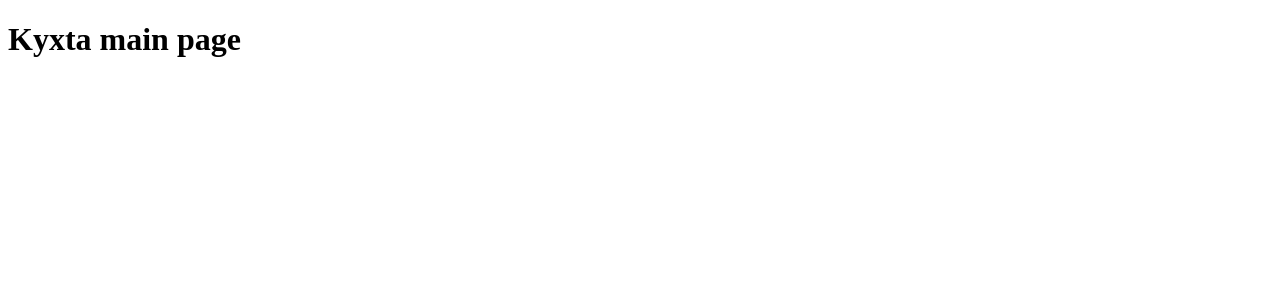
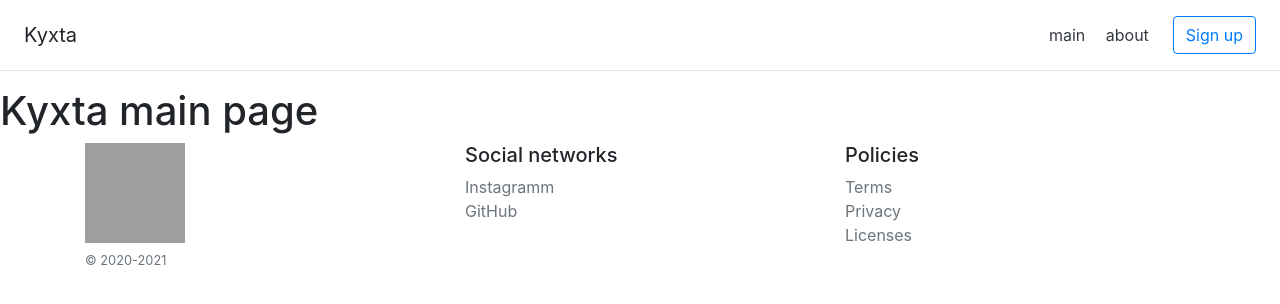
Before and after one commit to Revelzy/mysite, a Flask app: page / in a window 1280 px wide. Shown: the top 304 px of the page. Run offline with Flask 2, Linux system fonts and the light colour scheme; some libraries are stand-ins or nearby versions; grey boxes are pictures that could not be loaded.

Commit message:
Add footer and header

```diff
--- a/templates/base.html
+++ b/templates/base.html
@@ -4,10 +4,50 @@
 	<meta charset="utf-8">
 	<meta name="viewport">
 	<meta http-equiv="X-UA-Compatible" content="ie=edge">
+
+	<link rel="stylesheet" href="https://stackpath.bootstrapcdn.com/bootstrap/4.5.2/css/bootstrap.min.css">
+
+
 	<title>{% block title %}{% endblock %}</title>
 </head>
 
 <body>
+
+	<div class="d-flex flex-column flex-md-row align-items-center p-3 px-md-4 mb-3 bg-white border-bottom box-shadow">
+      <h5 class="my-0 mr-md-auto font-weight-normal">Kyxta</h5>
+      <nav class="my-2 my-md-0 mr-md-3">
+        <a class="p-2 text-dark" href="/">main</a>
+        <a class="p-2 text-dark" href="/about">about</a>
+      </nav>
+      <a class="btn btn-outline-primary" href="/signup">Sign up</a>
+    </div>
+
 	{% block body %}{% endblock %}
+	<footer class="container" class="pt-4 my-md-5 pt-md-5 border-top">
+        <div class="row">
+
+          <div class="col-12 col-md">
+          	<img class="mb-2" src="/static/images/LOGO.svg" width="100" height="100">
+            <small class="d-block mb-3 text-muted">© 2020-2021</small>
+          </div>
+          <div class="col-6 col-md">
+            <h5>Social networks</h5>
+            <ul class="list-unstyled text-small">
+              <li><a class="text-muted" href="https://www.instagram.com/revelzy_off">Instagramm</a></li>
+              <li><a class="text-muted" href="https://github.com/revelzy">GitHub</a></li>
+            </ul>
+          </div>
+
+            <div class="col-12 col-md">
+            	<h5>Policies</h5>
+            	<ul class="list-unstyled text-small">
+            		<li><a class="text-muted" href="/terms">Terms</a></li>
+            		<li><a class="text-muted" href="/privacy">Privacy</a></li>
+            		<li><a class="text-muted" href="/licenses">Licenses</a></li>
+            	</ul>
+            </div>
+
+
+      </footer>
 </body>
 </html>
```
